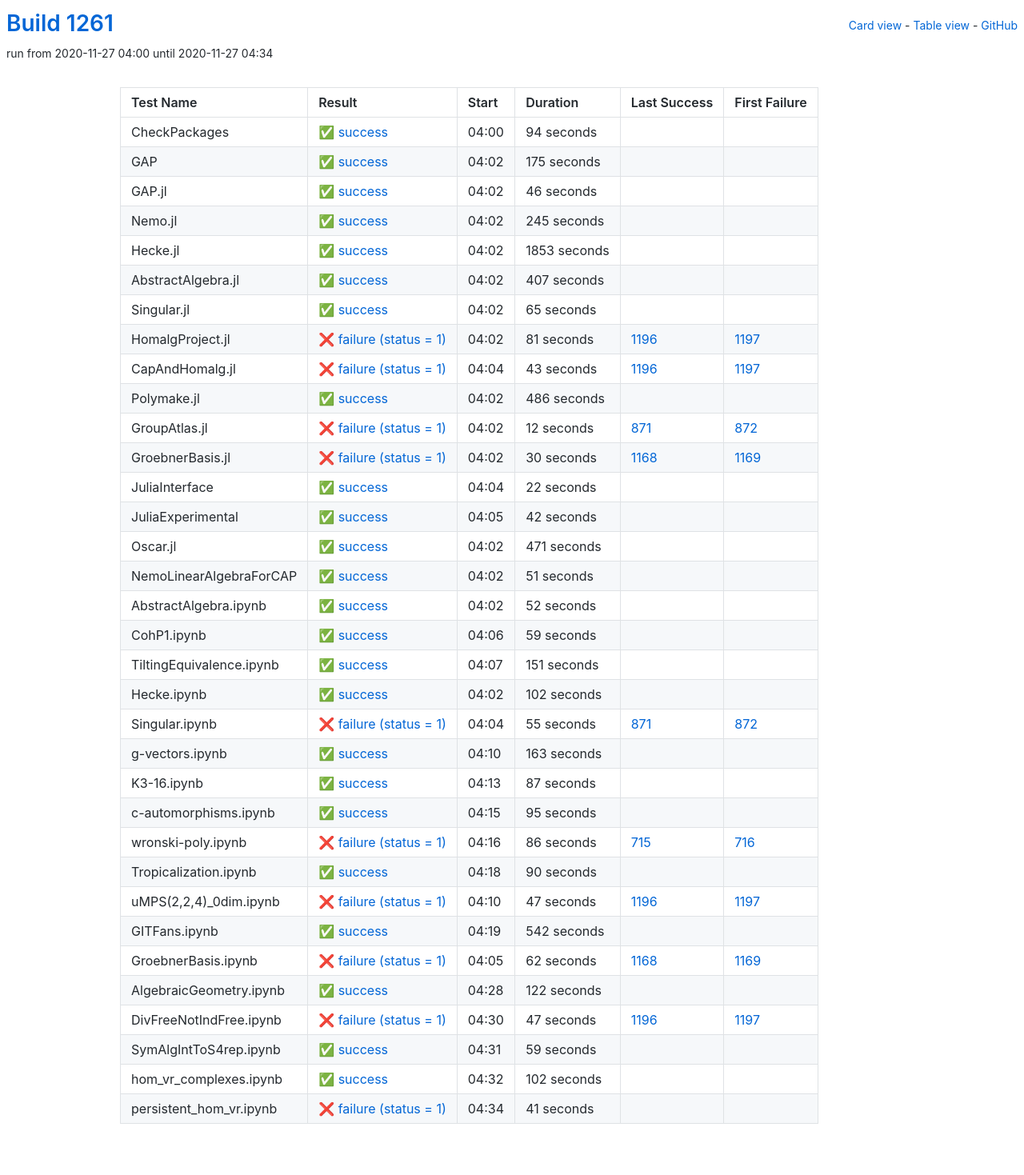
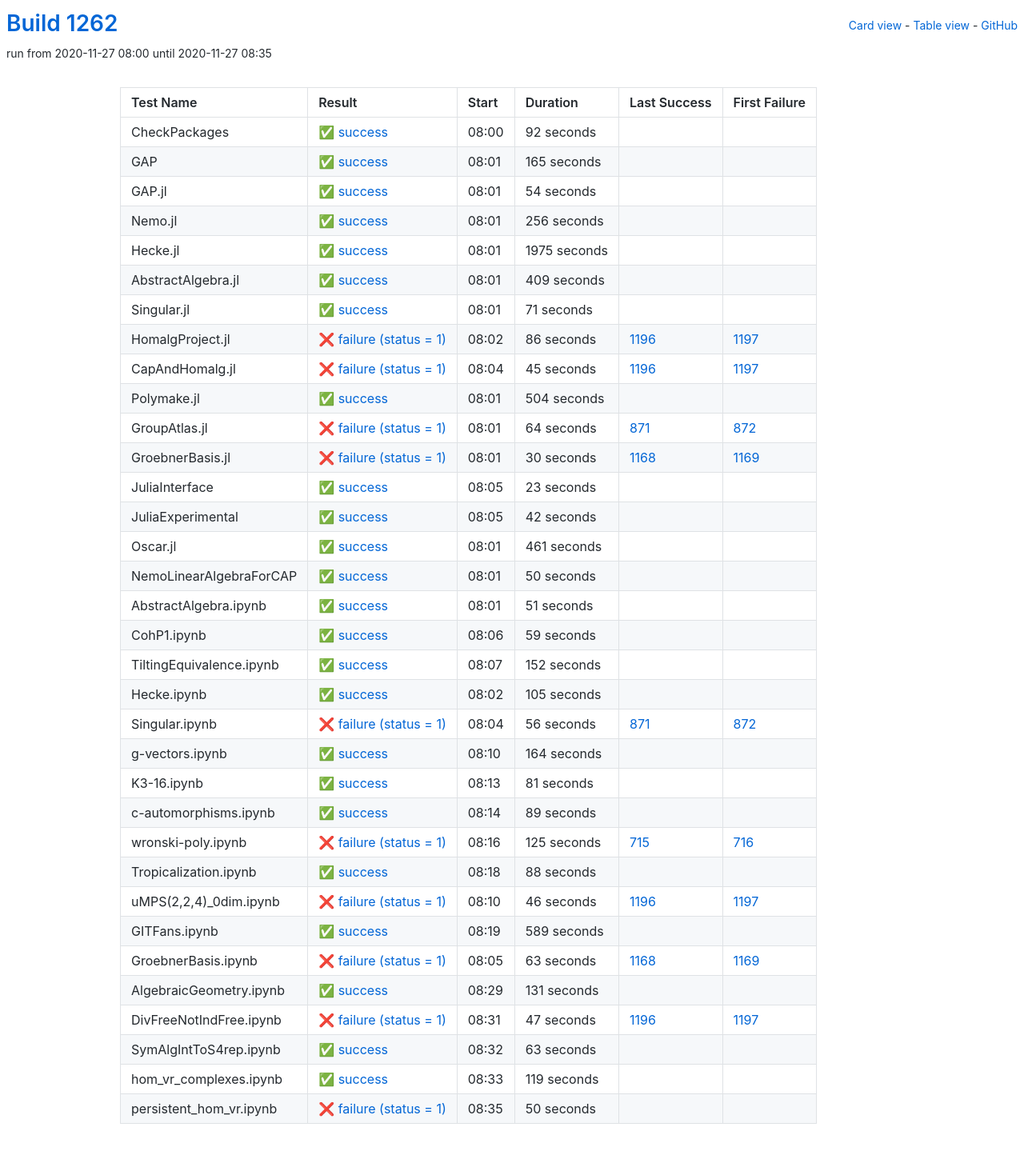
Before and after one commit to oscar-system/oscar-ci-status-stable, a Jekyll site: the page built from table.html, in a window 1280 px wide. Shown: the whole page at 80% size. Built offline with Jekyll 4.4.1, drawn with Linux system fonts in a browser that asks for light colours.

Commit message:
Build #1262

```diff
--- a/_data/ci.yml
+++ b/_data/ci.yml
@@ -1,6 +1,6 @@
 ---
-build: 1261
-build_url: https://oscarci.mathematik.uni-kl.de/job/oscar-stable/1261/
+build: 1262
+build_url: https://oscarci.mathematik.uni-kl.de/job/oscar-stable/1262/
 job: oscar-stable
 organization: oscar-system
 repo: oscar-ci-status-stable
@@ -8,140 +8,140 @@ repourl: https://github.com/oscar-system/oscar-ci-status-stable
 tests:
 - name: CheckPackages
   id: checkpackages
-  log: https://oscarci.mathematik.uni-kl.de/job/oscar-stable/1261/artifact/logs/build-1261/CheckPackages.log
-  start: 2020-11-27 04:00
+  log: https://oscarci.mathematik.uni-kl.de/job/oscar-stable/1262/artifact/logs/build-1262/CheckPackages.log
+  start: 2020-11-27 08:00
   success: true
   exitcode: 0
   status: success
-  duration: 94
+  duration: 92
   last_success: false
   last_success_url:
   first_failure: false
   first_failure_url:
 - name: GAP
   id: gap
-  log: https://oscarci.mathematik.uni-kl.de/job/oscar-stable/1261/artifact/logs/build-1261/GAP.log
-  start: 2020-11-27 04:02
+  log: https://oscarci.mathematik.uni-kl.de/job/oscar-stable/1262/artifact/logs/build-1262/GAP.log
+  start: 2020-11-27 08:01
   success: true
   exitcode: 0
   status: success
-  duration: 175
+  duration: 165
   last_success: false
   last_success_url:
   first_failure: false
   first_failure_url:
 - name: GAP.jl
   id: gap-jl
-  log: https://oscarci.mathematik.uni-kl.de/job/oscar-stable/1261/artifact/logs/build-1261/GAP.jl.log
-  start: 2020-11-27 04:02
+  log: https://oscarci.mathematik.uni-kl.de/job/oscar-stable/1262/artifact/logs/build-1262/GAP.jl.log
+  start: 2020-11-27 08:01
   success: true
   exitcode: 0
   status: success
-  duration: 46
+  duration: 54
   last_success: false
   last_success_url:
   first_failure: false
   first_failure_url:
 - name: Nemo.jl
   id: nemo-jl
-  log: https://oscarci.mathematik.uni-kl.de/job/oscar-stable/1261/artifact/logs/build-1261/Nemo.jl.log
-  start: 2020-11-27 04:02
+  log: https://oscarci.mathematik.uni-kl.de/job/oscar-stable/1262/artifact/logs/build-1262/Nemo.jl.log
+  start: 2020-11-27 08:01
   success: true
   exitcode: 0
   status: success
-  duration: 245
+  duration: 256
   last_success: false
   last_success_url:
   first_failure: false
   first_failure_url:
 - name: Hecke.jl
   id: hecke-jl
-  log: https://oscarci.mathematik.uni-kl.de/job/oscar-stable/1261/artifact/logs/build-1261/Hecke.jl.log
-  start: 2020-11-27 04:02
+  log: https://oscarci.mathematik.uni-kl.de/job/oscar-stable/1262/artifact/logs/build-1262/Hecke.jl.log
+  start: 2020-11-27 08:01
   success: true
   exitcode: 0
   status: success
-  duration: 1853
+  duration: 1975
   last_success: false
   last_success_url:
   first_failure: false
   first_failure_url:
 - name: AbstractAlgebra.jl
   id: abstractalgebra-jl
-  log: https://oscarci.mathematik.uni-kl.de/job/oscar-stable/1261/artifact/logs/build-1261/AbstractAlgebra.jl.log
-  start: 2020-11-27 04:02
+  log: https://oscarci.mathematik.uni-kl.de/job/oscar-stable/1262/artifact/logs/build-1262/AbstractAlgebra.jl.log
+  start: 2020-11-27 08:01
   success: true
   exitcode: 0
   status: success
-  duration: 407
+  duration: 409
   last_success: false
   last_success_url:
   first_failure: false
   first_failure_url:
 - name: Singular.jl
   id: singular-jl
-  log: https://oscarci.mathematik.uni-kl.de/job/oscar-stable/1261/artifact/logs/build-1261/Singular.jl.log
-  start: 2020-11-27 04:02
+  log: https://oscarci.mathematik.uni-kl.de/job/oscar-stable/1262/artifact/logs/build-1262/Singular.jl.log
+  start: 2020-11-27 08:01
   success: true
   exitcode: 0
   status: success
-  duration: 65
+  duration: 71
   last_success: false
   last_success_url:
   first_failure: false
   first_failure_url:
 - name: HomalgProject.jl
   id: homalgproject-jl
-  log: https://oscarci.mathematik.uni-kl.de/job/oscar-stable/1261/artifact/logs/build-1261/HomalgProject.jl.log
-  start: 2020-11-27 04:02
+  log: https://oscarci.mathematik.uni-kl.de/job/oscar-stable/1262/artifact/logs/build-1262/HomalgProject.jl.log
+  start: 2020-11-27 08:02
   success: false
   exitcode: 1
   status: failure
-  duration: 81
+  duration: 86
   last_success: 1196
   last_success_url: https://oscarci.mathematik.uni-kl.de/job/oscar-stable/1196/
   first_failure: 1197
   first_failure_url: https://oscarci.mathematik.uni-kl.de/job/oscar-stable/1197/
 - name: CapAndHomalg.jl
   id: capandhomalg-jl
-  log: https://oscarci.mathematik.uni-kl.de/job/oscar-stable/1261/artifact/logs/build-1261/CapAndHomalg.jl.log
-  start: 2020-11-27 04:04
+  log: https://oscarci.mathematik.uni-kl.de/job/oscar-stable/1262/artifact/logs/build-1262/CapAndHomalg.jl.log
+  start: 2020-11-27 08:04
   success: false
   exitcode: 1
   status: failure
-  duration: 43
+  duration: 45
   last_success: 1196
   last_success_url: https://oscarci.mathematik.uni-kl.de/job/oscar-stable/1196/
   first_failure: 1197
   first_failure_url: https://oscarci.mathematik.uni-kl.de/job/oscar-stable/1197/
 - name: Polymake.jl
   id: polymake-jl
-  log: https://oscarci.mathematik.uni-kl.de/job/oscar-stable/1261/artifact/logs/build-1261/Polymake.jl.log
-  start: 2020-11-27 04:02
+  log: https://oscarci.mathematik.uni-kl.de/job/oscar-stable/1262/artifact/logs/build-1262/Polymake.jl.log
+  start: 2020-11-27 08:01
   success: true
   exitcode: 0
   status: success
-  duration: 486
+  duration: 504
   last_success: false
   last_success_url:
   first_failure: false
   first_failure_url:
 - name: GroupAtlas.jl
   id: groupatlas-jl
-  log: https://oscarci.mathematik.uni-kl.de/job/oscar-stable/1261/artifact/logs/build-1261/GroupAtlas.jl.log
-  start: 2020-11-27 04:02
+  log: https://oscarci.mathematik.uni-kl.de/job/oscar-stable/1262/artifact/logs/build-1262/GroupAtlas.jl.log
+  start: 2020-11-27 08:01
   success: false
   exitcode: 1
   status: failure
-  duration: 12
+  duration: 64
   last_success: 871
   last_success_url: https://oscarci.mathematik.uni-kl.de/job/oscar-stable/871/
   first_failure: 872
   first_failure_url: https://oscarci.mathematik.uni-kl.de/job/oscar-stable/872/
 - name: GroebnerBasis.jl
   id: groebnerbasis-jl
-  log: https://oscarci.mathematik.uni-kl.de/job/oscar-stable/1261/artifact/logs/build-1261/GroebnerBasis.jl.log
-  start: 2020-11-27 04:02
+  log: https://oscarci.mathematik.uni-kl.de/job/oscar-stable/1262/artifact/logs/build-1262/GroebnerBasis.jl.log
+  start: 2020-11-27 08:01
   success: false
   exitcode: 1
   status: failure
@@ -152,20 +152,20 @@ tests:
   first_failure_url: https://oscarci.mathematik.uni-kl.de/job/oscar-stable/1169/
 - name: JuliaInterface
   id: juliainterface
-  log: https://oscarci.mathematik.uni-kl.de/job/oscar-stable/1261/artifact/logs/build-1261/JuliaInterface.log
-  start: 2020-11-27 04:04
+  log: https://oscarci.mathematik.uni-kl.de/job/oscar-stable/1262/artifact/logs/build-1262/JuliaInterface.log
+  start: 2020-11-27 08:05
   success: true
   exitcode: 0
   status: success
-  duration: 22
+  duration: 23
   last_success: false
   last_success_url:
   first_failure: false
   first_failure_url:
 - name: JuliaExperimental
   id: juliaexperimental
-  log: https://oscarci.mathematik.uni-kl.de/job/oscar-stable/1261/artifact/logs/build-1261/JuliaExperimental.log
-  start: 2020-11-27 04:05
+  log: https://oscarci.mathematik.uni-kl.de/job/oscar-stable/1262/artifact/logs/build-1262/JuliaExperimental.log
+  start: 2020-11-27 08:05
   success: true
   exitcode: 0
   status: success
@@ -176,20 +176,32 @@ tests:
   first_failure_url:
 - name: Oscar.jl
   id: oscar-jl
-  log: https://oscarci.mathematik.uni-kl.de/job/oscar-stable/1261/artifact/logs/build-1261/Oscar.jl.log
-  start: 2020-11-27 04:02
+  log: https://oscarci.mathematik.uni-kl.de/job/oscar-stable/1262/artifact/logs/build-1262/Oscar.jl.log
+  start: 2020-11-27 08:01
   success: true
   exitcode: 0
   status: success
-  duration: 471
+  duration: 461
   last_success: false
   last_success_url:
   first_failure: false
   first_failure_url:
 - name: NemoLinearAlgebraForCAP
   id: nemolinearalgebraforcap
-  log: https://oscarci.mathematik.uni-kl.de/job/oscar-stable/1261/artifact/logs/build-1261/NemoLinearAlgebraForCAP.log
-  start: 2020-11-27 04:02
+  log: https://oscarci.mathematik.uni-kl.de/job/oscar-stable/1262/artifact/logs/build-1262/NemoLinearAlgebraForCAP.log
+  start: 2020-11-27 08:01
+  success: true
+  exitcode: 0
+  status: success
+  duration: 50
+  last_success: false
+  last_success_url:
+  first_failure: false
+  first_failure_url:
+- name: AbstractAlgebra.ipynb
+  id: abstractalgebra-ipynb
+  log: https://oscarci.mathematik.uni-kl.de/job/oscar-stable/1262/artifact/logs/build-1262/AbstractAlgebra.ipynb.log
+  start: 2020-11-27 08:01
   success: true
   exitcode: 0
   status: success
@@ -198,22 +210,10 @@ tests:
   last_success_url:
   first_failure: false
   first_failure_url:
-- name: AbstractAlgebra.ipynb
-  id: abstractalgebra-ipynb
-  log: https://oscarci.mathematik.uni-kl.de/job/oscar-stable/1261/artifact/logs/build-1261/AbstractAlgebra.ipynb.log
-  start: 2020-11-27 04:02
-  success: true
-  exitcode: 0
-  status: success
-  duration: 52
-  last_success: false
-  last_success_url:
-  first_failure: false
-  first_failure_url:
 - name: CohP1.ipynb
   id: cohp1-ipynb
-  log: https://oscarci.mathematik.uni-kl.de/job/oscar-stable/1261/artifact/logs/build-1261/CohP1.ipynb.log
-  start: 2020-11-27 04:06
+  log: https://oscarci.mathematik.uni-kl.de/job/oscar-stable/1262/artifact/logs/build-1262/CohP1.ipynb.log
+  start: 2020-11-27 08:06
   success: true
   exitcode: 0
   status: success
@@ -224,152 +224,152 @@ tests:
   first_failure_url:
 - name: TiltingEquivalence.ipynb
   id: tiltingequivalence-ipynb
-  log: https://oscarci.mathematik.uni-kl.de/job/oscar-stable/1261/artifact/logs/build-1261/TiltingEquivalence.ipynb.log
-  start: 2020-11-27 04:07
+  log: https://oscarci.mathematik.uni-kl.de/job/oscar-stable/1262/artifact/logs/build-1262/TiltingEquivalence.ipynb.log
+  start: 2020-11-27 08:07
   success: true
   exitcode: 0
   status: success
-  duration: 151
+  duration: 152
   last_success: false
   last_success_url:
   first_failure: false
   first_failure_url:
 - name: Hecke.ipynb
   id: hecke-ipynb
-  log: https://oscarci.mathematik.uni-kl.de/job/oscar-stable/1261/artifact/logs/build-1261/Hecke.ipynb.log
-  start: 2020-11-27 04:02
+  log: https://oscarci.mathematik.uni-kl.de/job/oscar-stable/1262/artifact/logs/build-1262/Hecke.ipynb.log
+  start: 2020-11-27 08:02
   success: true
   exitcode: 0
   status: success
-  duration: 102
+  duration: 105
   last_success: false
   last_success_url:
   first_failure: false
   first_failure_url:
 - name: Singular.ipynb
   id: singular-ipynb
-  log: https://oscarci.mathematik.uni-kl.de/job/oscar-stable/1261/artifact/logs/build-1261/Singular.ipynb.log
-  start: 2020-11-27 04:04
+  log: https://oscarci.mathematik.uni-kl.de/job/oscar-stable/1262/artifact/logs/build-1262/Singular.ipynb.log
+  start: 2020-11-27 08:04
   success: false
   exitcode: 1
   status: failure
-  duration: 55
+  duration: 56
   last_success: 871
   last_success_url: https://oscarci.mathematik.uni-kl.de/job/oscar-stable/871/
   first_failure: 872
   first_failure_url: https://oscarci.mathematik.uni-kl.de/job/oscar-stable/872/
 - name: g-vectors.ipynb
   id: g-vectors-ipynb
-  log: https://oscarci.mathematik.uni-kl.de/job/oscar-stable/1261/artifact/logs/build-1261/g-vectors.ipynb.log
-  start: 2020-11-27 04:10
+  log: https://oscarci.mathematik.uni-kl.de/job/oscar-stable/1262/artifact/logs/build-1262/g-vectors.ipynb.log
+  start: 2020-11-27 08:10
   success: true
   exitcode: 0
   status: success
-  duration: 163
+  duration: 164
   last_success: false
   last_success_url:
   first_failure: false
   first_failure_url:
 - name: K3-16.ipynb
   id: k3-16-ipynb
-  log: https://oscarci.mathematik.uni-kl.de/job/oscar-stable/1261/artifact/logs/build-1261/K3-16.ipynb.log
-  start: 2020-11-27 04:13
+  log: https://oscarci.mathematik.uni-kl.de/job/oscar-stable/1262/artifact/logs/build-1262/K3-16.ipynb.log
+  start: 2020-11-27 08:13
   success: true
   exitcode: 0
   status: success
-  duration: 87
+  duration: 81
   last_success: false
   last_success_url:
   first_failure: false
   first_failure_url:
 - name: c-automorphisms.ipynb
   id: c-automorphisms-ipynb
-  log: https://oscarci.mathematik.uni-kl.de/job/oscar-stable/1261/artifact/logs/build-1261/c-automorphisms.ipynb.log
-  start: 2020-11-27 04:15
+  log: https://oscarci.mathematik.uni-kl.de/job/oscar-stable/1262/artifact/logs/build-1262/c-automorphisms.ipynb.log
+  start: 2020-11-27 08:14
   success: true
   exitcode: 0
   status: success
-  duration: 95
+  duration: 89
   last_success: false
   last_success_url:
   first_failure: false
   first_failure_url:
 - name: wronski-poly.ipynb
   id: wronski-poly-ipynb
-  log: https://oscarci.mathematik.uni-kl.de/job/oscar-stable/1261/artifact/logs/build-1261/wronski-poly.ipynb.log
-  start: 2020-11-27 04:16
+  log: https://oscarci.mathematik.uni-kl.de/job/oscar-stable/1262/artifact/logs/build-1262/wronski-poly.ipynb.log
+  start: 2020-11-27 08:16
   success: false
   exitcode: 1
   status: failure
-  duration: 86
+  duration: 125
   last_success: 715
   last_success_url: https://oscarci.mathematik.uni-kl.de/job/oscar-stable/715/
   first_failure: 716
   first_failure_url: https://oscarci.mathematik.uni-kl.de/job/oscar-stable/716/
 - name: Tropicalization.ipynb
   id: tropicalization-ipynb
-  log: https://oscarci.mathematik.uni-kl.de/job/oscar-stable/1261/artifact/logs/build-1261/Tropicalization.ipynb.log
-  start: 2020-11-27 04:18
+  log: https://oscarci.mathematik.uni-kl.de/job/oscar-stable/1262/artifact/logs/build-1262/Tropicalization.ipynb.log
+  start: 2020-11-27 08:18
   success: true
   exitcode: 0
   status: success
-  duration: 90
+  duration: 88
   last_success: false
   last_success_url:
   first_failure: false
   first_failure_url:
 - name: uMPS(2,2,4)_0dim.ipynb
   id: umps-2-2-4-0dim-ipynb
-  log: https://oscarci.mathematik.uni-kl.de/job/oscar-stable/1261/artifact/logs/build-1261/uMPS-2-2-4-_0dim.ipynb.log
-  start: 2020-11-27 04:10
+  log: https://oscarci.mathematik.uni-kl.de/job/oscar-stable/1262/artifact/logs/build-1262/uMPS-2-2-4-_0dim.ipynb.log
+  start: 2020-11-27 08:10
   success: false
   exitcode: 1
   status: failure
-  duration: 47
+  duration: 46
   last_success: 1196
   last_success_url: https://oscarci.mathematik.uni-kl.de/job/oscar-stable/1196/
   first_failure: 1197
   first_failure_url: https://oscarci.mathematik.uni-kl.de/job/oscar-stable/1197/
 - name: GITFans.ipynb
   id: gitfans-ipynb
-  log: https://oscarci.mathematik.uni-kl.de/job/oscar-stable/1261/artifact/logs/build-1261/GITFans.ipynb.log
-  start: 2020-11-27 04:19
+  log: https://oscarci.mathematik.uni-kl.de/job/oscar-stable/1262/artifact/logs/build-1262/GITFans.ipynb.log
+  start: 2020-11-27 08:19
   success: true
   exitcode: 0
   status: success
-  duration: 542
+  duration: 589
   last_success: false
   last_success_url:
   first_failure: false
   first_failure_url:
 - name: GroebnerBasis.ipynb
   id: groebnerbasis-ipynb
-  log: https://oscarci.mathematik.uni-kl.de/job/oscar-stable/1261/artifact/logs/build-1261/GroebnerBasis.ipynb.log
-  start: 2020-11-27 04:05
+  log: https://oscarci.mathematik.uni-kl.de/job/oscar-stable/1262/artifact/logs/build-1262/GroebnerBasis.ipynb.log
+  start: 2020-11-27 08:05
   success: false
   exitcode: 1
   status: failure
-  duration: 62
+  duration: 63
   last_success: 1168
   last_success_url: https://oscarci.mathematik.uni-kl.de/job/oscar-stable/1168/
   first_failure: 1169
   first_failure_url: https://oscarci.mathematik.uni-kl.de/job/oscar-stable/1169/
 - name: AlgebraicGeometry.ipynb
   id: algebraicgeometry-ipynb
-  log: https://oscarci.mathematik.uni-kl.de/job/oscar-stable/1261/artifact/logs/build-1261/AlgebraicGeometry.ipynb.log
-  start: 2020-11-27 04:28
+  log: https://oscarci.mathematik.uni-kl.de/job/oscar-stable/1262/artifact/logs/build-1262/AlgebraicGeometry.ipynb.log
+  start: 2020-11-27 08:29
   success: true
   exitcode: 0
   status: success
-  duration: 122
+  duration: 131
   last_success: false
   last_success_url:
   first_failure: false
   first_failure_url:
 - name: DivFreeNotIndFree.ipynb
   id: divfreenotindfree-ipynb
-  log: https://oscarci.mathematik.uni-kl.de/job/oscar-stable/1261/artifact/logs/build-1261/DivFreeNotIndFree.ipynb.log
-  start: 2020-11-27 04:30
+  log: https://oscarci.mathematik.uni-kl.de/job/oscar-stable/1262/artifact/logs/build-1262/DivFreeNotIndFree.ipynb.log
+  start: 2020-11-27 08:31
   success: false
   exitcode: 1
   status: failure
@@ -380,36 +380,36 @@ tests:
   first_failure_url: https://oscarci.mathematik.uni-kl.de/job/oscar-stable/1197/
 - name: SymAlgIntToS4rep.ipynb
   id: symalginttos4rep-ipynb
-  log: https://oscarci.mathematik.uni-kl.de/job/oscar-stable/1261/artifact/logs/build-1261/SymAlgIntToS4rep.ipynb.log
-  start: 2020-11-27 04:31
+  log: https://oscarci.mathematik.uni-kl.de/job/oscar-stable/1262/artifact/logs/build-1262/SymAlgIntToS4rep.ipynb.log
+  start: 2020-11-27 08:32
   success: true
   exitcode: 0
   status: success
-  duration: 59
+  duration: 63
   last_success: false
   last_success_url:
   first_failure: false
   first_failure_url:
 - name: hom_vr_complexes.ipynb
   id: hom-vr-complexes-ipynb
-  log: https://oscarci.mathematik.uni-kl.de/job/oscar-stable/1261/artifact/logs/build-1261/hom_vr_complexes.ipynb.log
-  start: 2020-11-27 04:32
+  log: https://oscarci.mathematik.uni-kl.de/job/oscar-stable/1262/artifact/logs/build-1262/hom_vr_complexes.ipynb.log
+  start: 2020-11-27 08:33
   success: true
   exitcode: 0
   status: success
-  duration: 102
+  duration: 119
   last_success: false
   last_success_url:
   first_failure: false
   first_failure_url:
 - name: persistent_hom_vr.ipynb
   id: persistent-hom-vr-ipynb
-  log: https://oscarci.mathematik.uni-kl.de/job/oscar-stable/1261/artifact/logs/build-1261/persistent_hom_vr.ipynb.log
-  start: 2020-11-27 04:34
+  log: https://oscarci.mathematik.uni-kl.de/job/oscar-stable/1262/artifact/logs/build-1262/persistent_hom_vr.ipynb.log
+  start: 2020-11-27 08:35
   success: false
   exitcode: 1
   status: failure
-  duration: 41
+  duration: 50
   last_success: false
   last_success_url:
   first_failure: false
```
Also changed, not shown: README.md.
